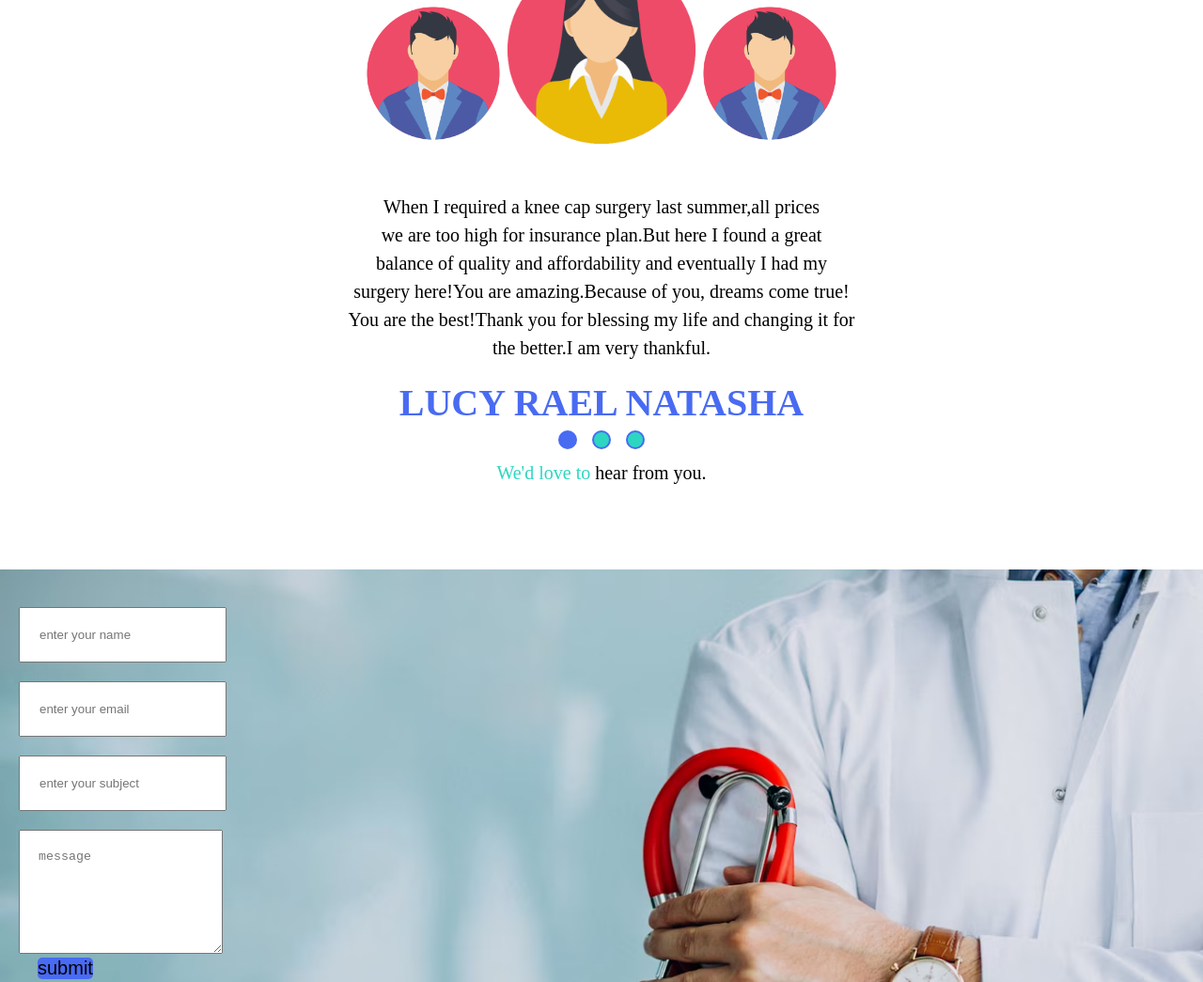
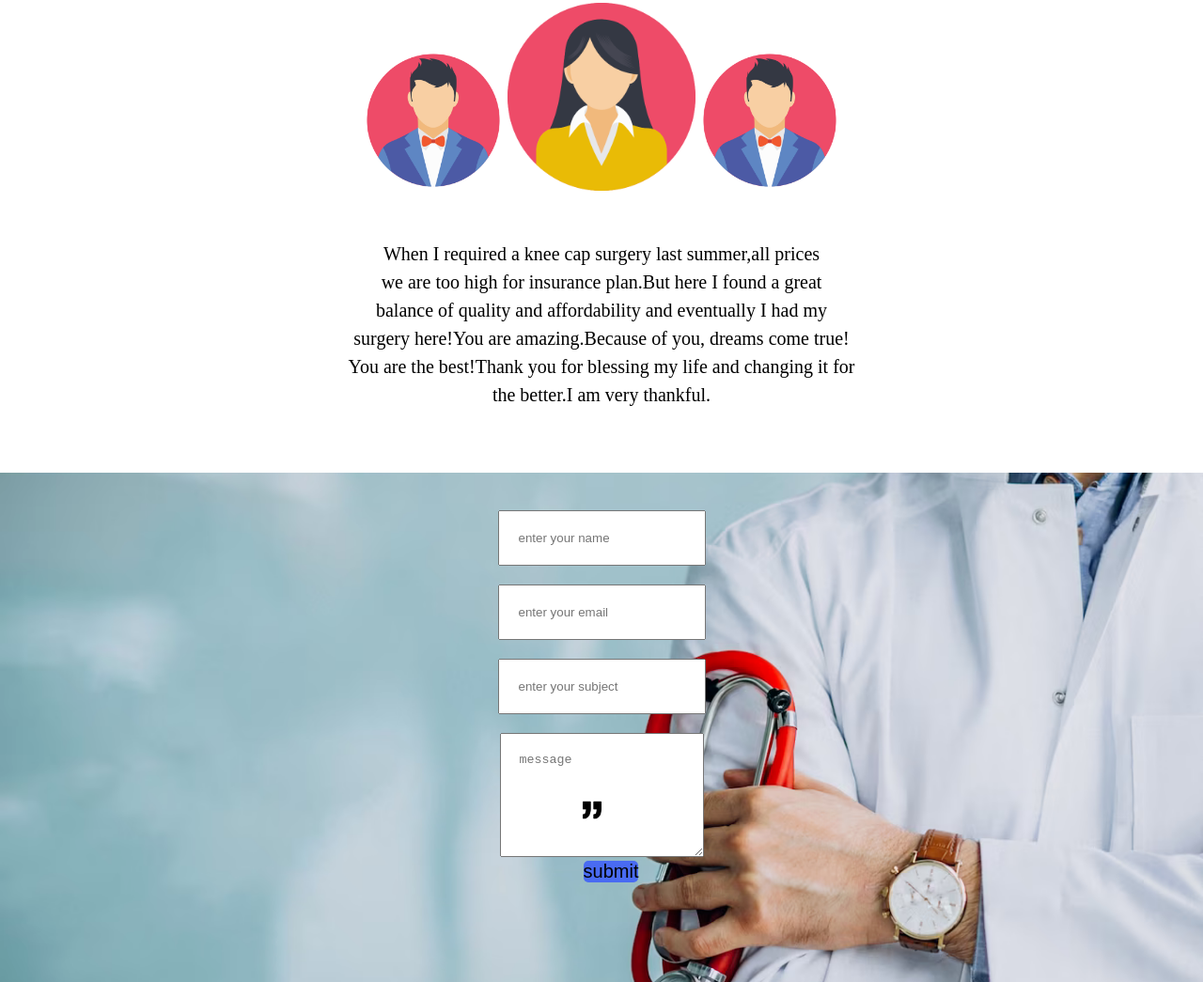
Before and after one commit to sylviamidecha/medicare, a plain HTML site: page index.html in a window 1280 px wide. Shown: the part 1528-2573 px from the top of the page at 94% size. Drawn offline with Linux system fonts and the light colour scheme.

```diff
--- a/css/style.css
+++ b/css/style.css
@@ -58,6 +58,10 @@ ul {
   background-repeat: no-repeat;
   background-size: cover;
   font-size:20px;
+}
+
+.about{
+  margin-top: 50px;
 }
 .glo {
   background-color: #496bf2;
@@ -242,8 +246,8 @@ last{
 }
 .rightquote{
   position:absolute;
-  bottom:-2%;
-  right:40%;
+  bottom:-200%;
+  right:50%;
 }
 .tony{
   margin: 3em  0;
--- a/index.html
+++ b/index.html
@@ -78,7 +78,7 @@
 
     </section>
     <div class="clearfix"></div>
-    <sectio >
+    <section class="about" >
       <div>
         <img class="clinic" src="images/medical-clinic.jpg" width="500px"/>
         <div class="abdul">
@@ -104,26 +104,14 @@
         <img src="images/male-profile.png" width="150px">
       </div>
 
-        <div class="testimonial-co">
+        <div class="testimonial-circle-container">
         <div>
         <img class="leftquote" src="images/quotation-mark (1).png"width="20px">
         </div>
         <p>When I required a knee cap surgery last summer,all prices<br>we are too high for insurance plan.But here I found a great<br>balance of quality and affordability and eventually  I had my<br>surgery here!You are amazing.Because of you, dreams come true!<br>You are the best!Thank you for blessing my life and changing it for<br>the better.I am very thankful. </p>
         <div>
-   <img class="rightquote" src="images/quotation-right-mark.png" width="20px" >
+   <img class="rightquote" src="images/quotation-right-mark.png"width="20px" >
    </div>
-  </div>
-   <h2>
-    LUCY RAEL NATASHA
-   </h2>
-<div class="testimonial-circle-container">
-  <div class="Testimonials-circle blue"></div>
-  <div class="Testimonials-circle green"></div>
-  <div class="Testimonials-circle green"></div>
-<p><span class="mum">We'd love to </span><span class="mer">hear from you.</span><p>
-  </p>
-</div>
-</section>
 <section class="phone">
   <form class="forms"></form>
   <div class="yes">
```
